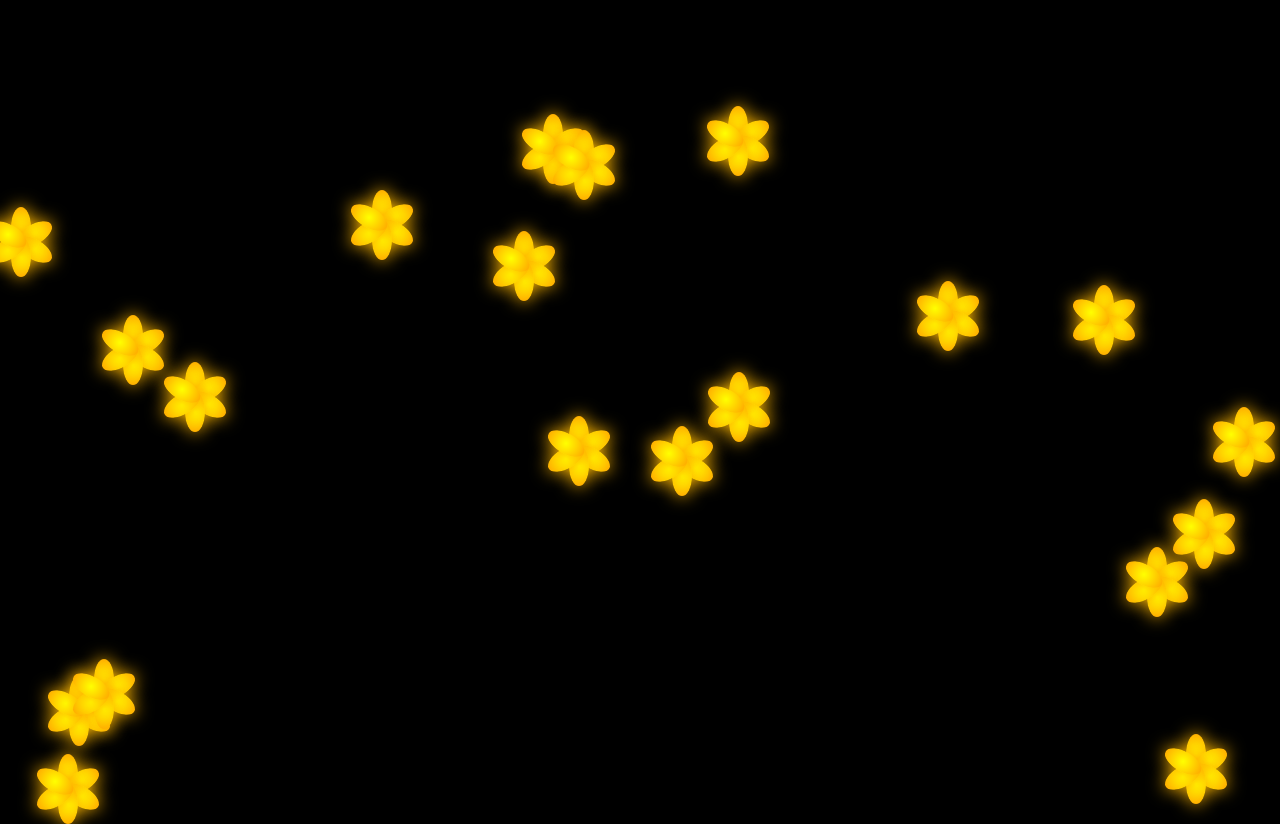
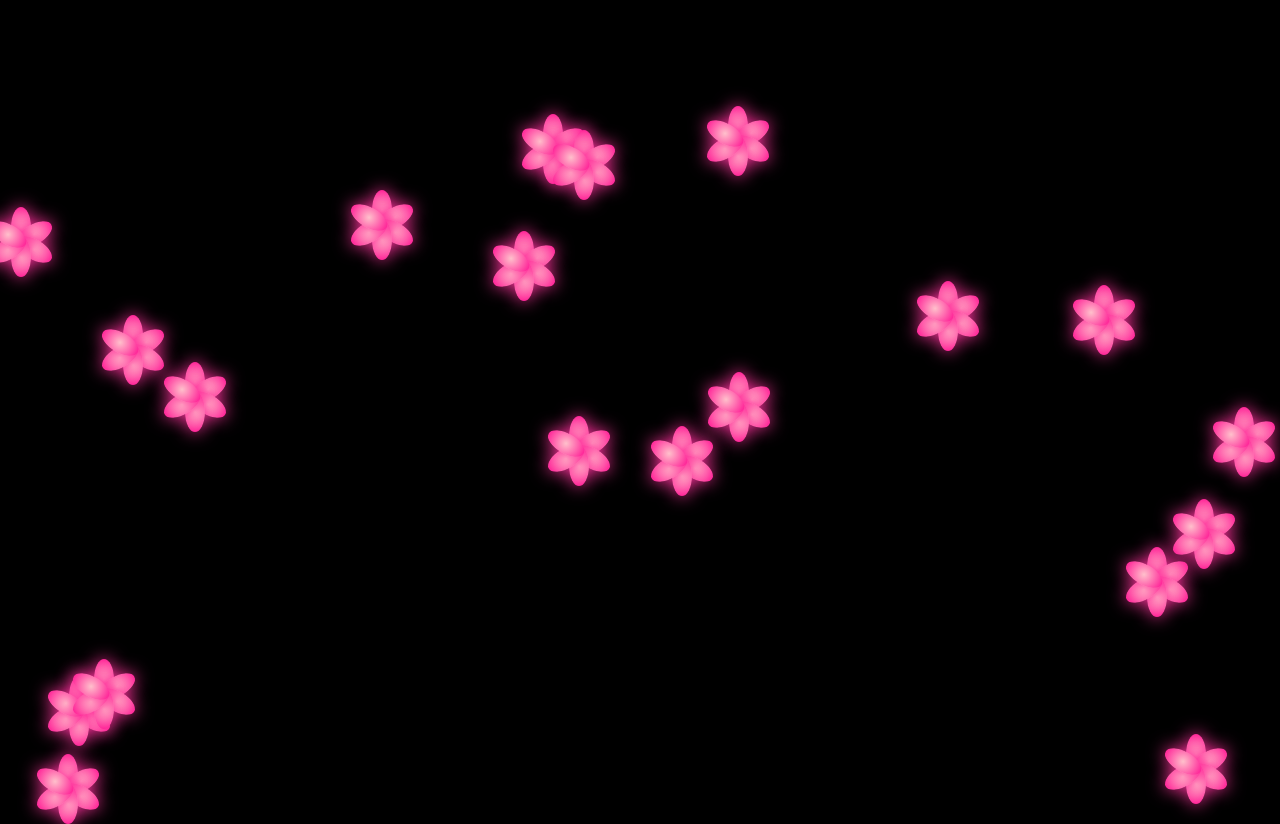
Before and after one commit to looktep/flower, a plain HTML site: page index.html in a window 1280 px wide. Drawn offline with Linux system fonts and the light colour scheme.

Commit message:
Update index.html

```diff
--- a/index.html
+++ b/index.html
@@ -26,25 +26,25 @@
             position: absolute;
             width: 20px;
             height: 40px;
-            background: radial-gradient(circle, yellow, orange);
+            background: radial-gradient(circle, pink, deeppink);
             border-radius: 50%;
-            box-shadow: 0 0 10px yellow;
+            box-shadow: 0 0 10px pink;
             animation: glow 2s infinite alternate;
         }
         .center {
             width: 20px;
             height: 20px;
-            background: yellow;
+            background: pink;
             border-radius: 50%;
-            box-shadow: 0 0 15px yellow;
+            box-shadow: 0 0 15px pink;
             animation: glow 2s infinite alternate;
         }
         @keyframes glow {
             from {
-                box-shadow: 0 0 10px yellow;
+                box-shadow: 0 0 10px pink;
             }
             to {
-                box-shadow: 0 0 20px orange;
+                box-shadow: 0 0 20px deeppink;
             }
         }
         @keyframes float {
```
